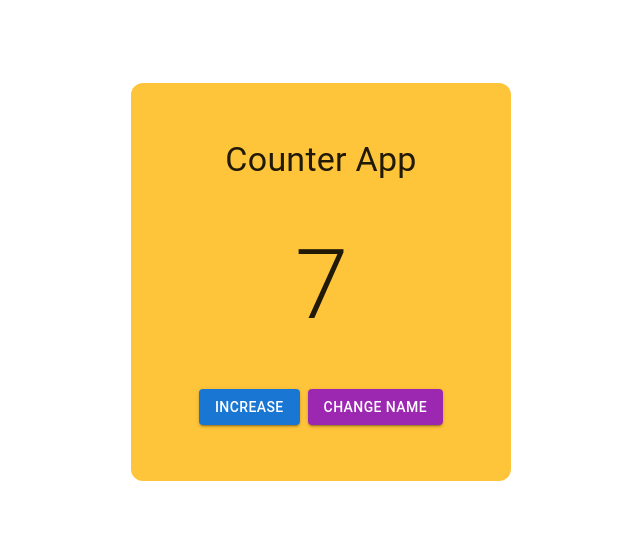
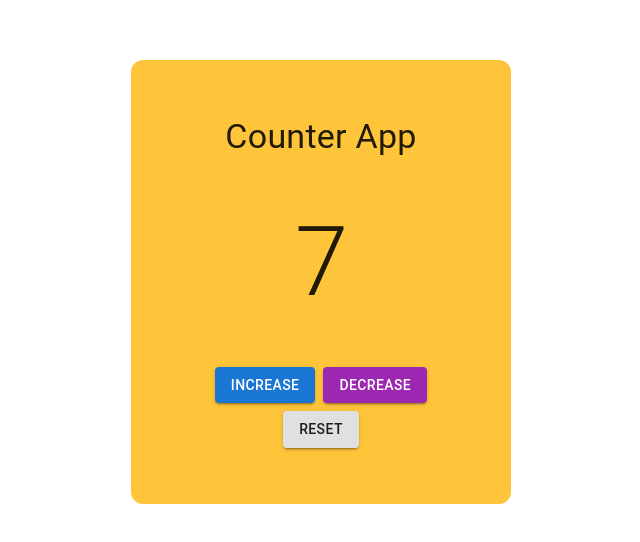
Before and after one commit to ude-soco/awt-ss23, a React (Vite) app: page / in a window 1280 px wide. Shown: the part 118-660 px from the top of the page, without its empty margins (319-959 px from the left). Built offline with nearby package versions, Linux system fonts and the light colour scheme.

Commit message:
event handlers

```diff
--- a/src/App.jsx
+++ b/src/App.jsx
@@ -16,8 +16,12 @@ export default function App() {
     setCount(count + 1);
   };
 
-  const changeName = () => {
-    setName("Counter Application");
+  const decreaseCount = () => {
+    setCount(count - 1);
+  };
+
+  const resetToDefault = () => {
+    setCount(7);
   };
 
   console.log(count);
@@ -41,7 +45,7 @@ export default function App() {
             maxWidth: 380,
             minWidth: 380,
             borderRadius: 3,
-            padding: 7,
+            padding: 7
           }}
         >
           <Typography variant="h4" align="center" sx={{ mb: 6 }}>
@@ -61,9 +65,18 @@ export default function App() {
               <Button
                 variant="contained"
                 color="secondary"
-                onClick={changeName}
+                onClick={decreaseCount}
               >
-                Change name
+                Decrease
+              </Button>
+            </Grid>
+            <Grid item>
+              <Button
+                variant="contained"
+                color="inherit"
+                onClick={resetToDefault}
+              >
+                Reset
               </Button>
             </Grid>
           </Grid>
```
